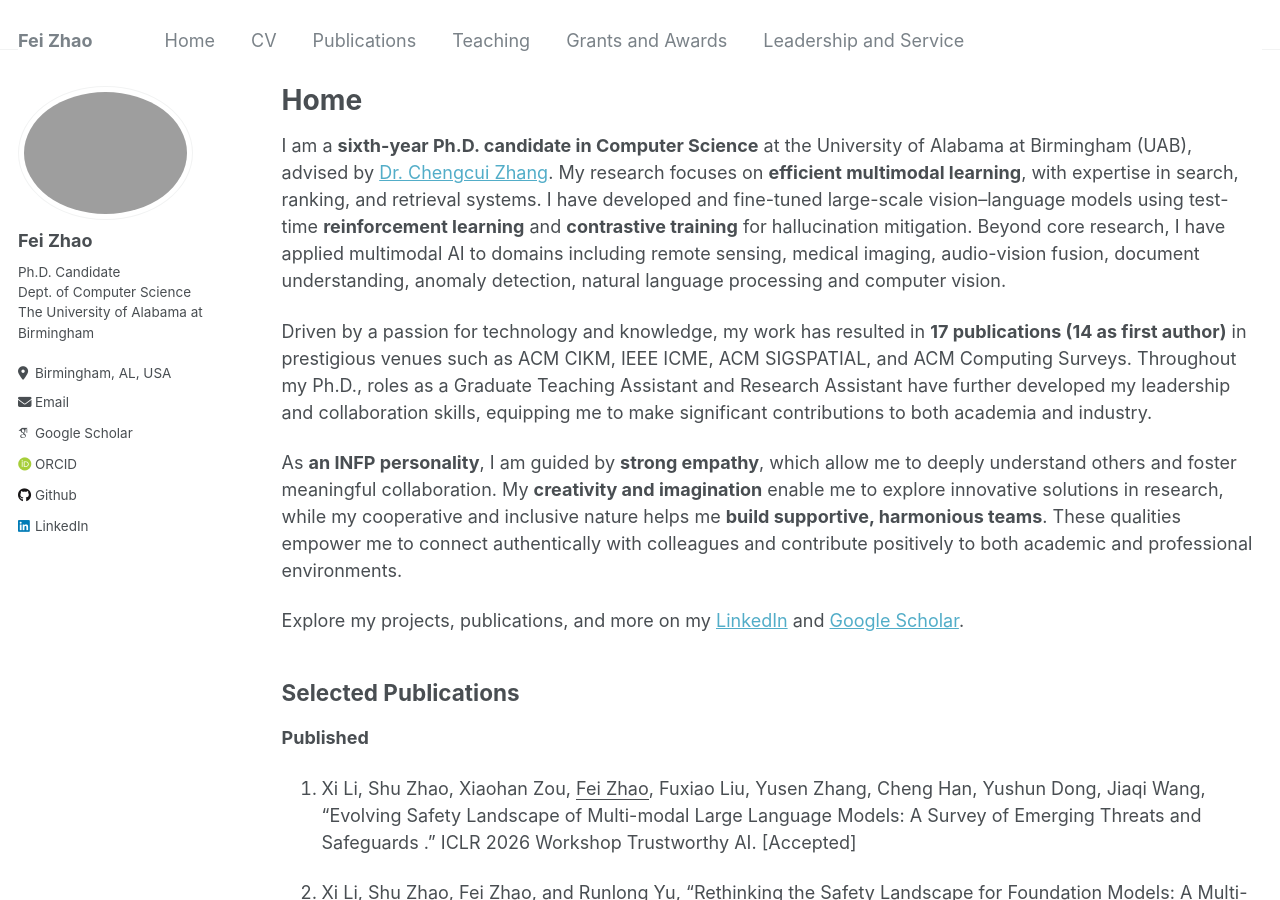
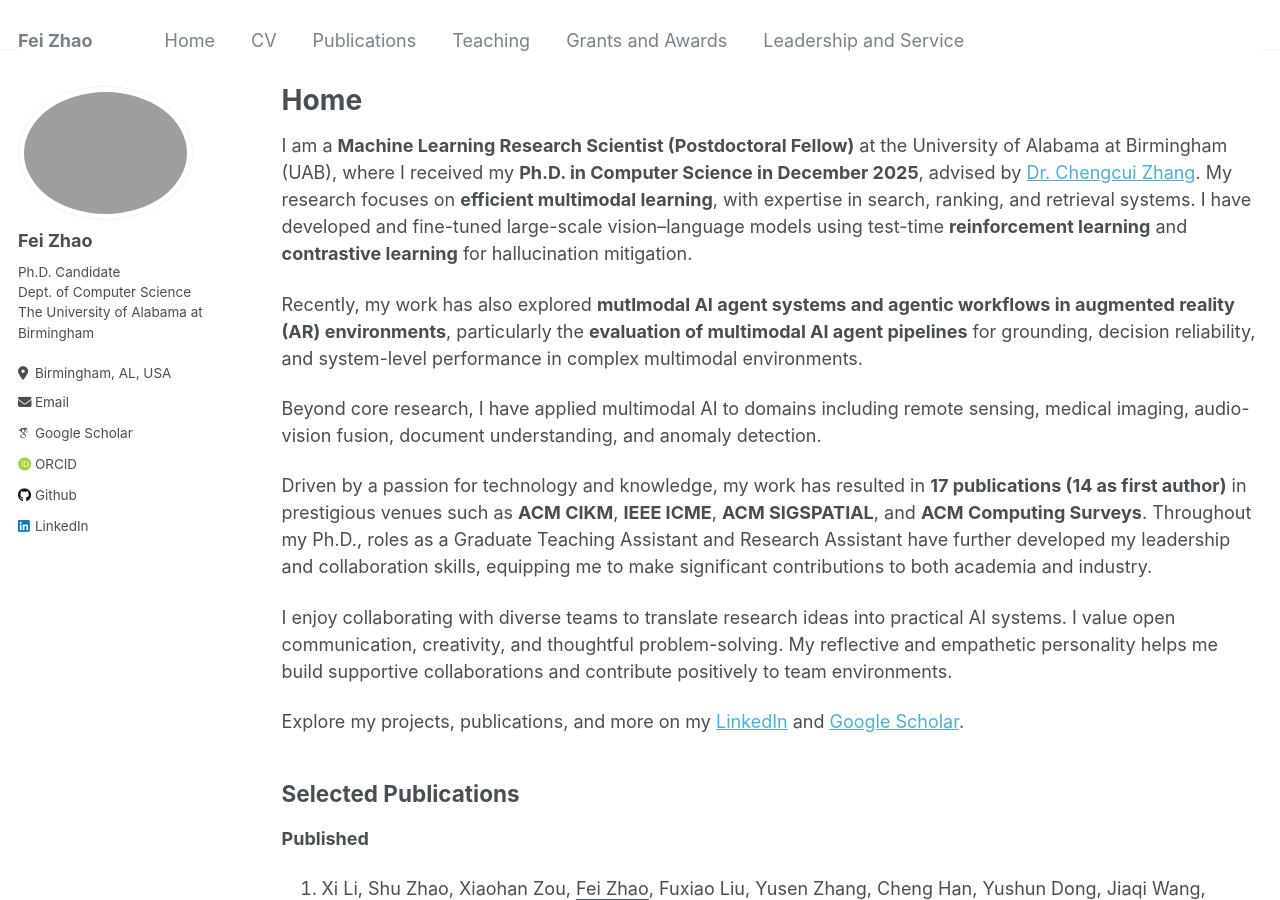
Before and after one commit to feizhao19/feizhao19.github.io, a Jekyll site: the page built from _pages/home.md, in a window 1280 px wide and 900 px high. Built offline with Jekyll 4.4.1, drawn with Linux system fonts in a browser that asks for light colours; some web fonts are replaced.

Commit message:
updated CV

```diff
--- a/_pages/home.md
+++ b/_pages/home.md
@@ -10,16 +10,21 @@ author_profile: true
 
 
 
+I am a **Machine Learning Research Scientist (Postdoctoral Fellow)** at the University of Alabama at Birmingham (UAB), where I received my **Ph.D. in Computer Science in December 2025**, advised by [Dr. Chengcui Zhang](https://sites.uab.edu/czhang02/). My research focuses on **efficient multimodal learning**, with expertise in search, ranking, and retrieval systems. I have developed and fine-tuned large-scale vision–language models using test-time **reinforcement learning** and **contrastive learning** for hallucination mitigation.
 
-I am a **sixth-year Ph.D. candidate in Computer Science** at the University of Alabama at Birmingham (UAB), advised by [Dr. Chengcui Zhang](https://sites.uab.edu/czhang02/). My research focuses on **efficient multimodal learning**, with expertise in search, ranking, and retrieval systems. I have developed and fine-tuned large-scale vision–language models using test-time **reinforcement learning** and **contrastive training** for hallucination mitigation. Beyond core research, I have applied multimodal AI to domains including remote sensing, medical imaging, audio-vision fusion, document understanding, anomaly detection, natural language processing and computer vision.
+Recently, my work has also explored **mutlmodal AI agent systems and agentic workflows in augmented reality (AR) environments**, particularly the **evaluation of multimodal AI agent pipelines** for grounding, decision reliability, and system-level performance in complex multimodal environments.
+
+Beyond core research, I have applied multimodal AI to domains including remote sensing, medical imaging, audio-vision fusion, document understanding, and anomaly detection.
 
 
-Driven by a passion for technology and knowledge, my work has resulted in **17 publications (14 as first author)** in prestigious venues such as ACM CIKM, IEEE ICME, ACM SIGSPATIAL, and ACM Computing Surveys. Throughout my Ph.D., roles as a Graduate Teaching Assistant and Research Assistant have further developed my leadership and collaboration skills, equipping me to make significant contributions to both academia and industry.
+Driven by a passion for technology and knowledge, my work has resulted in **17 publications (14 as first author)** in prestigious venues such as **ACM CIKM**, **IEEE ICME**, **ACM SIGSPATIAL**, and **ACM Computing Surveys**. Throughout my Ph.D., roles as a Graduate Teaching Assistant and Research Assistant have further developed my leadership and collaboration skills, equipping me to make significant contributions to both academia and industry.
 
-As **an INFP personality**, I am guided by **strong empathy**, which allow me to deeply understand others and foster meaningful collaboration. My **creativity and imagination** enable me to explore innovative solutions in research, while my cooperative and inclusive nature helps me **build supportive, harmonious teams**. These qualities empower me to connect authentically with colleagues and contribute positively to both academic and professional environments.
+I enjoy collaborating with diverse teams to translate research ideas into practical AI systems. I value open communication, creativity, and thoughtful problem-solving. My reflective and empathetic personality helps me build supportive collaborations and contribute positively to team environments.
+
+Explore my projects, publications, and more on my [LinkedIn](https://www.linkedin.com/in/fei-zhao-6a762724a/) and [Google Scholar](https://scholar.google.com/citations?user=-CBzUKwAAAAJ&hl=en).
 
 
-Explore my projects, publications, and more on my [LinkedIn](https://www.linkedin.com/in/fei-zhao-6a762724a/) and [Google Scholar](https://scholar.google.com/citations?user=-CBzUKwAAAAJ&hl=en).
+
 
 
 ## Selected Publications
```
Also changed, not shown: _pages/about.md (+1 -1 lines).
